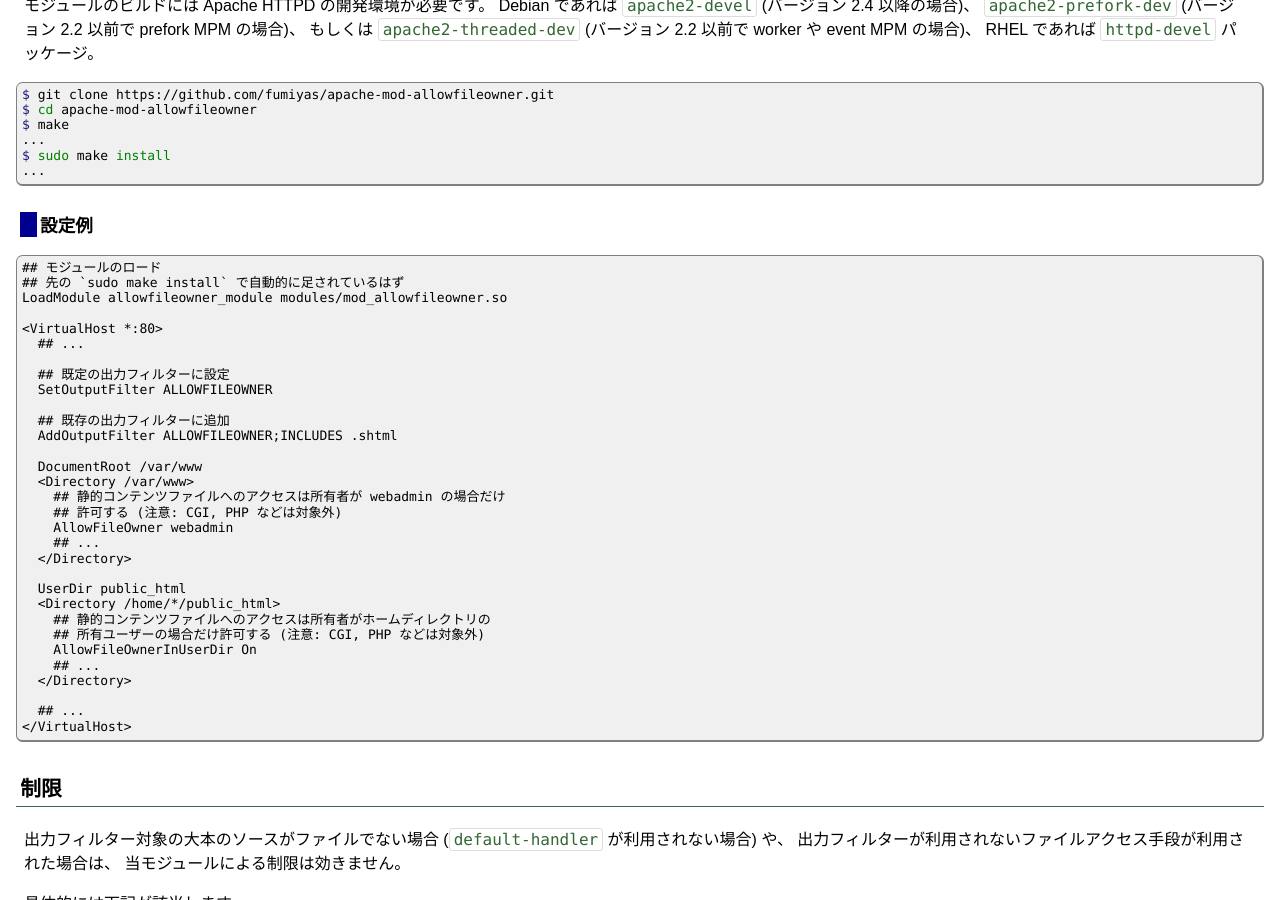
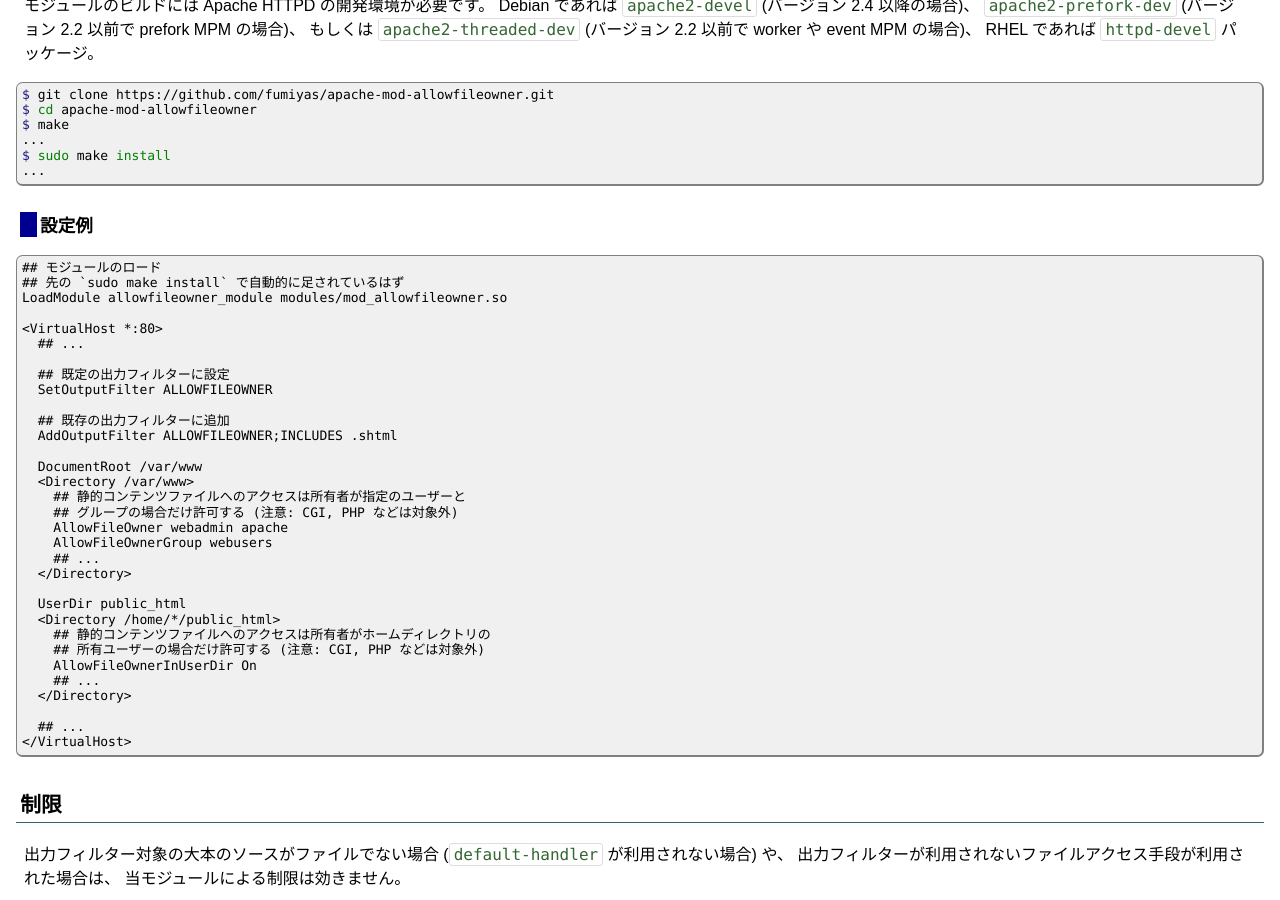
Before and after one commit to fumiyas/fumiyas.github.io, a Jekyll site: the page built from apache/mod-allowfileowner.md, in a window 1280 px wide and 900 px high, scrolled down 895 px. Built offline with Jekyll 4.4.1, drawn with Linux system fonts in a browser that asks for light colours; Markdown is read by kramdown in place of the engine named in the settings; comment, search, counter and statistics services are not loaded.

Commit message:
Revise example Apache config

```diff
--- a/apache/mod-allowfileowner.md
+++ b/apache/mod-allowfileowner.md
@@ -80,9 +80,10 @@ LoadModule allowfileowner_module modules/mod_allowfileowner.so
 
   DocumentRoot /var/www
   <Directory /var/www>
-    ## 静的コンテンツファイルへのアクセスは所有者が webadmin の場合だけ
-    ## 許可する (注意: CGI, PHP などは対象外)
-    AllowFileOwner webadmin
+    ## 静的コンテンツファイルへのアクセスは所有者が指定のユーザーと
+    ## グループの場合だけ許可する (注意: CGI, PHP などは対象外)
+    AllowFileOwner webadmin apache
+    AllowFileOwnerGroup webusers
     ## ...
   </Directory>
 
```
